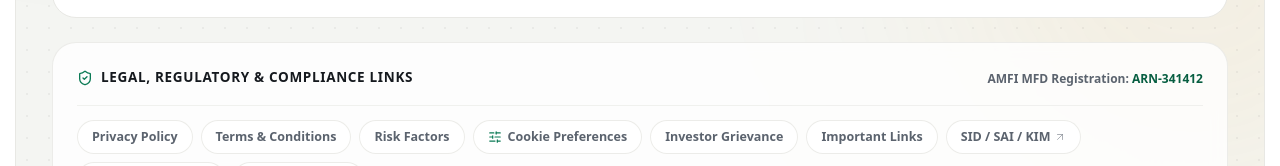
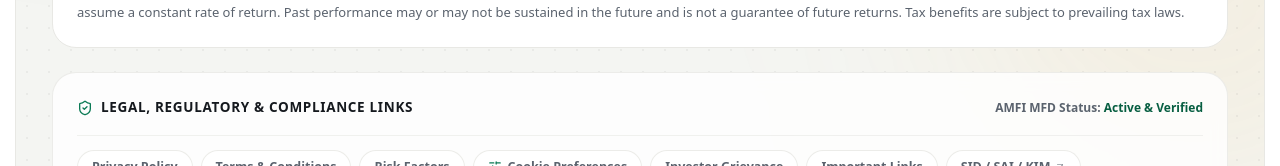
Before and after one commit to SIVAGORAM/hmwealthweb, a Next.js app: page /contact in a window 1280 px wide. Shown: the part 3062-3228 px from the top of the page. Built offline with nearby package versions, Linux system fonts and the light colour scheme; no server answers.

Commit message:
chore(footer): deduplicate ARN repetitions in footer company badge and legal links bar

```diff
--- a/components/layout/Footer.tsx
+++ b/components/layout/Footer.tsx
@@ -60,7 +60,7 @@ export function Footer() {
                     {registrations.products[0]}<span className="h-3.5 w-[2px] rounded-full bg-brand/60" />{registrations.products[1]}
                   </p>
                   <span className="inline-flex items-center gap-1.5 whitespace-nowrap rounded-full bg-mint px-2.5 py-1 text-[13px] font-bold text-brand-dark ring-1 ring-brand/20">
-                    <ShieldCheck className="size-3.5 text-brand" />{site.arn}
+                    <ShieldCheck className="size-3.5 text-brand" />Verified MFD
                   </span>
                 </div>
               </div>
@@ -151,7 +151,7 @@ export function Footer() {
                 </h4>
               </div>
               <span className="text-[11.5px] font-semibold text-body sm:text-[12px]">
-                AMFI MFD Registration: <strong className="font-extrabold text-brand-dark">{site.arn}</strong>
+                AMFI MFD Status: <strong className="font-bold text-brand-dark">Active &amp; Verified</strong>
               </span>
             </div>
 
```
